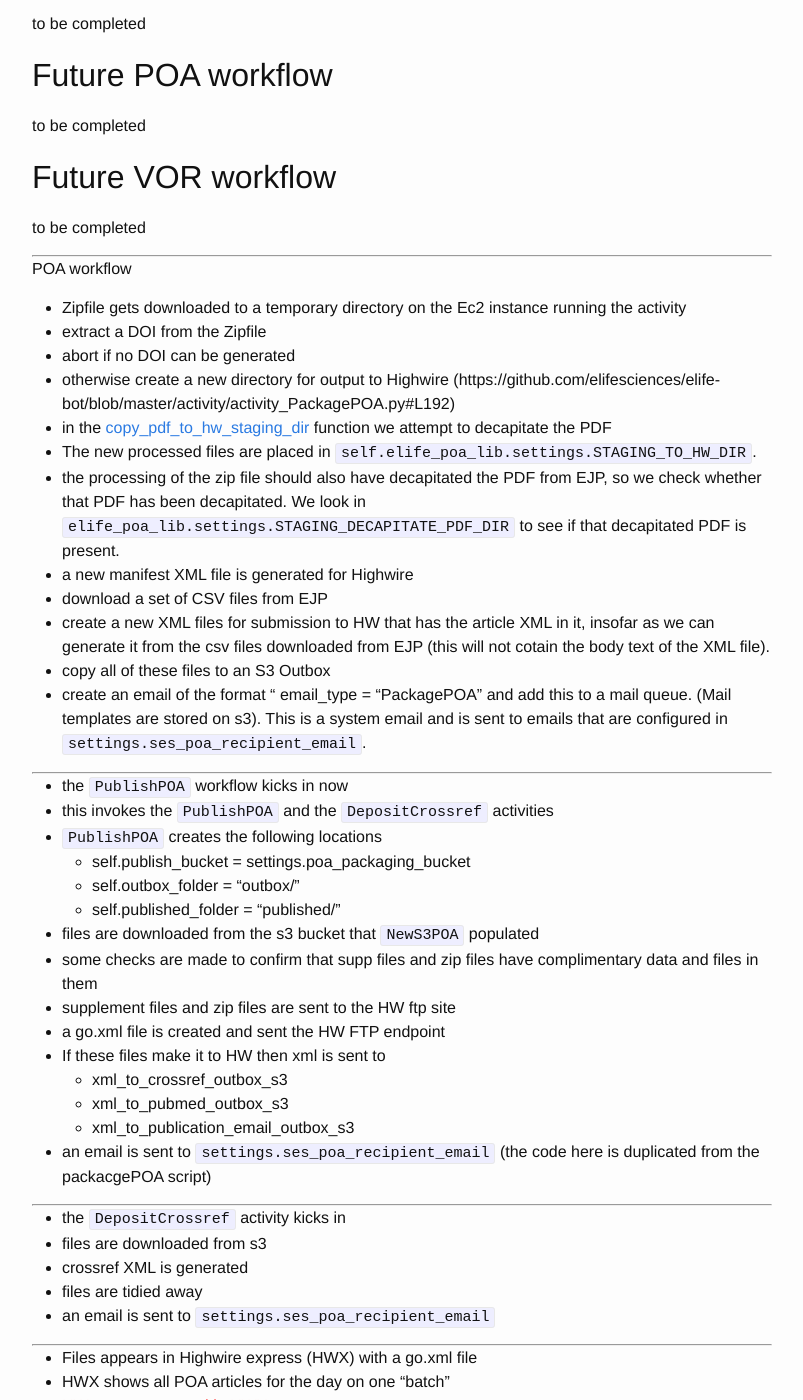
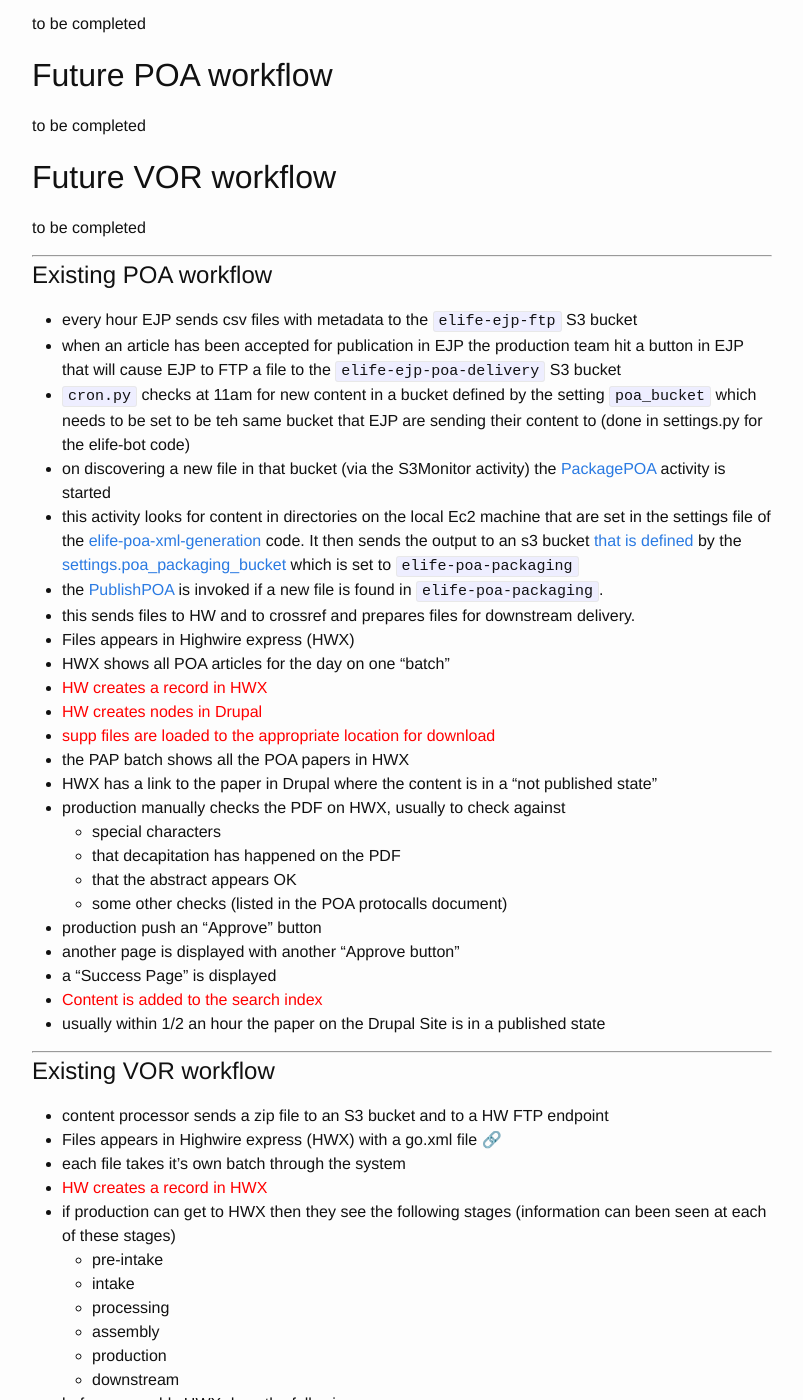
Before and after one commit to elifesciences/elife-continuum-documentation, a Jekyll site: the page built from file-s3-naming-workflow/_posts/2015-06-12-ppp-workflow-docs.markdown, in a window 1280 px wide and 1400 px high, scrolled down 830 px. Shown: the whole window, without its empty margins (238-1041 px from the left). Built offline with Jekyll 4.4.1, drawn with Linux system fonts in a browser that asks for light colours; some of the changed text lies outside the part shown.

Commit message:
rewrote and simplified description of POA workflow

```diff
--- a/file-s3-naming-workflow/_posts/2015-06-12-ppp-workflow-docs.markdown
+++ b/file-s3-naming-workflow/_posts/2015-06-12-ppp-workflow-docs.markdown
@@ -53,50 +53,16 @@
 
 ----
 
-POA workflow
+# Existing POA workflow
 
-- Zipfile gets downloaded to a temporary directory on the Ec2 instance running the activity
-- extract a DOI from the Zipfile
-- abort if no DOI can be generated
-- otherwise create a new directory for output to Highwire (https://github.com/elifesciences/elife-bot/blob/master/activity/activity_PackagePOA.py#L192)
-- in the [copy_pdf_to_hw_staging_dir](https://github.com/elifesciences/elife-poa-xml-generation/blob/master/transform-ejp-zip-to-hw-zip.py#L343) function we attempt to decapitate the PDF
-- The new processed files are placed in `self.elife_poa_lib.settings.STAGING_TO_HW_DIR`.
-- the processing of the zip file should also have decapitated the PDF from EJP, so we
-check whether that PDF has been decapitated. We look in `elife_poa_lib.settings.STAGING_DECAPITATE_PDF_DIR` to see if that decapitated PDF is present.
-- a new manifest XML file is generated for Highwire
-- download a set of CSV files from EJP
-- create a new XML files for submission to HW that has the article XML in it, insofar as we can generate it from the
-csv files downloaded from EJP (this will not cotain the body text of the XML file).
-- copy all of these files to an S3 Outbox
-- create an email of the format " email_type = "PackagePOA" and add this to a mail queue. (Mail templates are stored on s3). This is a
-system email and is sent to emails that are configured in `settings.ses_poa_recipient_email`.
-
----
-- the `PublishPOA` workflow kicks in now
-- this invokes the `PublishPOA` and the `DepositCrossref` activities
-- `PublishPOA` creates the following locations
-    - self.publish_bucket = settings.poa_packaging_bucket
-    - self.outbox_folder = "outbox/"
-    - self.published_folder = "published/"
-- files are downloaded from the s3 bucket that `NewS3POA` populated
-- some checks are made to confirm that supp files and zip files have complimentary data and files in them
-- supplement files and zip files are sent to the HW ftp site
-- a go.xml file is created and sent the HW FTP endpoint
-- If these files make it to HW then xml is sent to
-    - xml_to_crossref_outbox_s3
-    - xml_to_pubmed_outbox_s3
-    - xml_to_publication_email_outbox_s3
-- an email is sent to `settings.ses_poa_recipient_email` (the code here is duplicated from the packacgePOA script)
-
----
-- the `DepositCrossref` activity kicks in
-- files are downloaded from s3
-- crossref XML is generated
-- files are tidied away
-- an email is sent to `settings.ses_poa_recipient_email`
-
----
-- Files appears in Highwire express (HWX) with a go.xml file
+- every hour EJP sends csv files with metadata to the `elife-ejp-ftp` S3 bucket
+- when an article has been accepted for publication in EJP the production team hit a button in EJP that will cause EJP to FTP a file to the `elife-ejp-poa-delivery` S3 bucket
+- `cron.py` checks at 11am for new content in a bucket defined by the setting `poa_bucket` which needs to be set to be teh same bucket that EJP are sending their content to (done in settings.py for the elife-bot code)
+- on discovering a new file in that bucket (via the S3Monitor activity) the [PackagePOA](#PackagePOA) activity is started
+- this activity looks for content in directories on the local Ec2 machine that are set in the settings file of the [elife-poa-xml-generation](https://github.com/elifesciences/elife-poa-xml-generation/blob/master/example-settings.py) code. It then sends the output to an s3 bucket [that is defined](https://github.com/elifesciences/elife-bot/blob/exp/activity/activity_PackagePOA.py#L276) by the [settings.poa_packaging_bucket](https://github.com/elifesciences/elife-bot/blob/exp/activity/activity_PackagePOA.py#L60) which is set to `elife-poa-packaging`
+- the [PublishPOA](#PublishPOA) is invoked if a new file is found in `elife-poa-packaging`.
+- this sends files to HW and to crossref and prepares files for downstream delivery.
+- Files appears in Highwire express (HWX)
 - HWX shows all POA articles for the day on one "batch"
 - <span style="color:red">HW creates a record in HWX</span>
 - <span style="color:red">HW creates nodes in Drupal</span>
@@ -114,9 +80,9 @@
 - <span style="color:red">Content is added to the search index </span>
 - usually within 1/2 an hour the paper on the Drupal Site is in a published state
 
+
 ---
-
-# High level VOR workflow
+# Existing VOR workflow
 - content processor sends a zip file to an S3 bucket and to a HW FTP endpoint
 - Files appears in Highwire express (HWX) with a go.xml file  [&#128279;]()
 - each file takes it's own batch through the system
@@ -243,6 +209,38 @@
 
   `{{ ppp.simple-db-region }} = {{ ppp.region-value }}`
 
+
+----
+
+<a name="PackagePOA"></a>
+
+- cron_starter: cron_NewS3POA
+  - starter: starter_PackagePOA
+    - workflow: PackagePOA
+      - activity: PackagePOA (build new POA xml based on content from EJP, and place in a location for another workflow to pick up for delivery to HW)
+
+The PackagePOA workflow is quite intricate. Crucially it calls on a number
+of functions in the [elife-poa-xml-generation repo](https://github.com/elifesciences/elife-poa-xml-generation) for in order to complete the workflow.
+
+- looks for content in {{ ppp.poa-input-bucket-value }} (delivered by EJP)
+- A set of directories are created on the ec2 instance that is running the activity.
+- Zipfile gets downloaded to a temporary directory on the Ec2 instance running the activity
+- extract a DOI from the Zipfile
+- abort if no DOI can be generated
+- otherwise create a new directory for output to Highwire (https://github.com/elifesciences/elife-bot/blob/master/activity/activity_PackagePOA.py#L192)
+- in the [copy_pdf_to_hw_staging_dir](https://github.com/elifesciences/elife-poa-xml-generation/blob/master/transform-ejp-zip-to-hw-zip.py#L343) function we attempt to decapitate the PDF
+- The new processed files are placed in `self.elife_poa_lib.settings.STAGING_TO_HW_DIR`.
+- the processing of the zip file should also have decapitated the PDF from EJP, so we
+check whether that PDF has been decapitated. We look in `elife_poa_lib.settings.STAGING_DECAPITATE_PDF_DIR` to see if that decapitated PDF is present.
+- a new manifest XML file is generated for Highwire
+- download a set of CSV files from EJP
+- create a new XML files for submission to HW that has the article XML in it, insofar as we can generate it from the
+csv files downloaded from EJP (this will not cotain the body text of the XML file).
+- copy all of these files to an S3 Outbox
+- create an email of the format " email_type = "PackagePOA" and add this to a mail queue. (Mail templates are stored on s3). This is a
+system email and is sent to emails that are configured in `settings.ses_poa_recipient_email`.
+
+
 ----
 
 <a name="PublishPOA"></a>
@@ -345,36 +343,6 @@
     - workflow: PublishFiguresPDF
       - activity: [UnzipArticleFiguresPDF](https://github.com/elifesciences/elife-bot/blob/exp/
       activity/activity_UnzipArticleFiguresPDF.py)
-
-----
-
-<a name="PackagePOA"></a>
-
-- cron_starter: cron_NewS3POA
-  - starter: starter_PackagePOA
-    - workflow: PackagePOA
-      - activity: PackagePOA (build new POA xml based on content from EJP, and place in a location for another workflow to pick up for delivery to HW)
-
-The PackagePOA workflow is quite intricate. Crucially it calls on a number
-of functions in the [elife-poa-xml-generation repo](https://github.com/elifesciences/elife-poa-xml-generation) for in order to complete the workflow.
-
-- looks for content in {{ ppp.poa-input-bucket-value }} (delivered by EJP)
-- A set of directories are created on the ec2 instance that is running the activity.
-- Zipfile gets downloaded to a temporary directory on the Ec2 instance running the activity
-- extract a DOI from the Zipfile
-- abort if no DOI can be generated
-- otherwise create a new directory for output to Highwire (https://github.com/elifesciences/elife-bot/blob/master/activity/activity_PackagePOA.py#L192)
-- in the [copy_pdf_to_hw_staging_dir](https://github.com/elifesciences/elife-poa-xml-generation/blob/master/transform-ejp-zip-to-hw-zip.py#L343) function we attempt to decapitate the PDF
-- The new processed files are placed in `self.elife_poa_lib.settings.STAGING_TO_HW_DIR`.
-- the processing of the zip file should also have decapitated the PDF from EJP, so we
-check whether that PDF has been decapitated. We look in `elife_poa_lib.settings.STAGING_DECAPITATE_PDF_DIR` to see if that decapitated PDF is present.
-- a new manifest XML file is generated for Highwire
-- download a set of CSV files from EJP
-- create a new XML files for submission to HW that has the article XML in it, insofar as we can generate it from the
-csv files downloaded from EJP (this will not cotain the body text of the XML file).
-- copy all of these files to an S3 Outbox
-- create an email of the format " email_type = "PackagePOA" and add this to a mail queue. (Mail templates are stored on s3). This is a
-system email and is sent to emails that are configured in `settings.ses_poa_recipient_email`.
 
 ----
 
```
